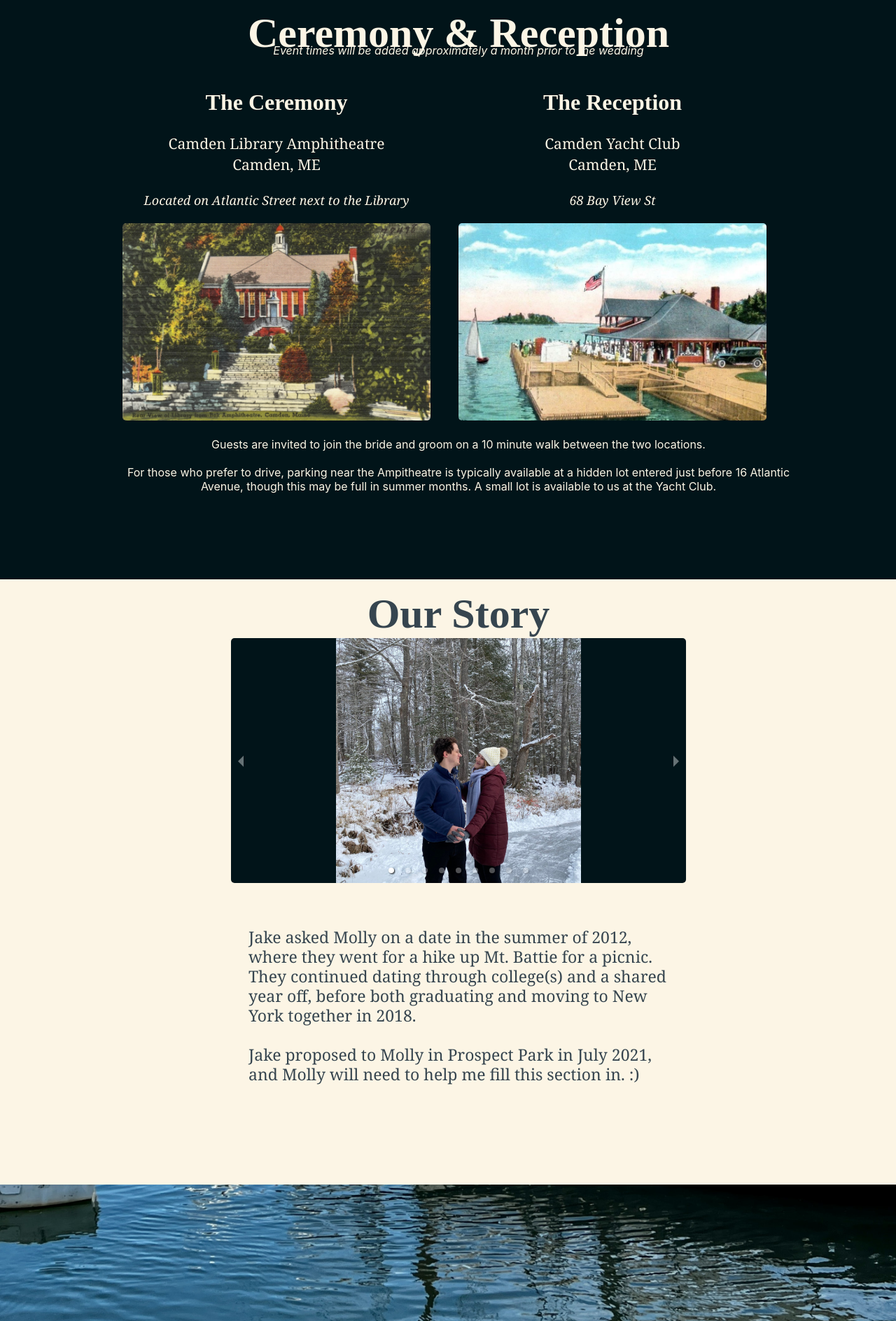
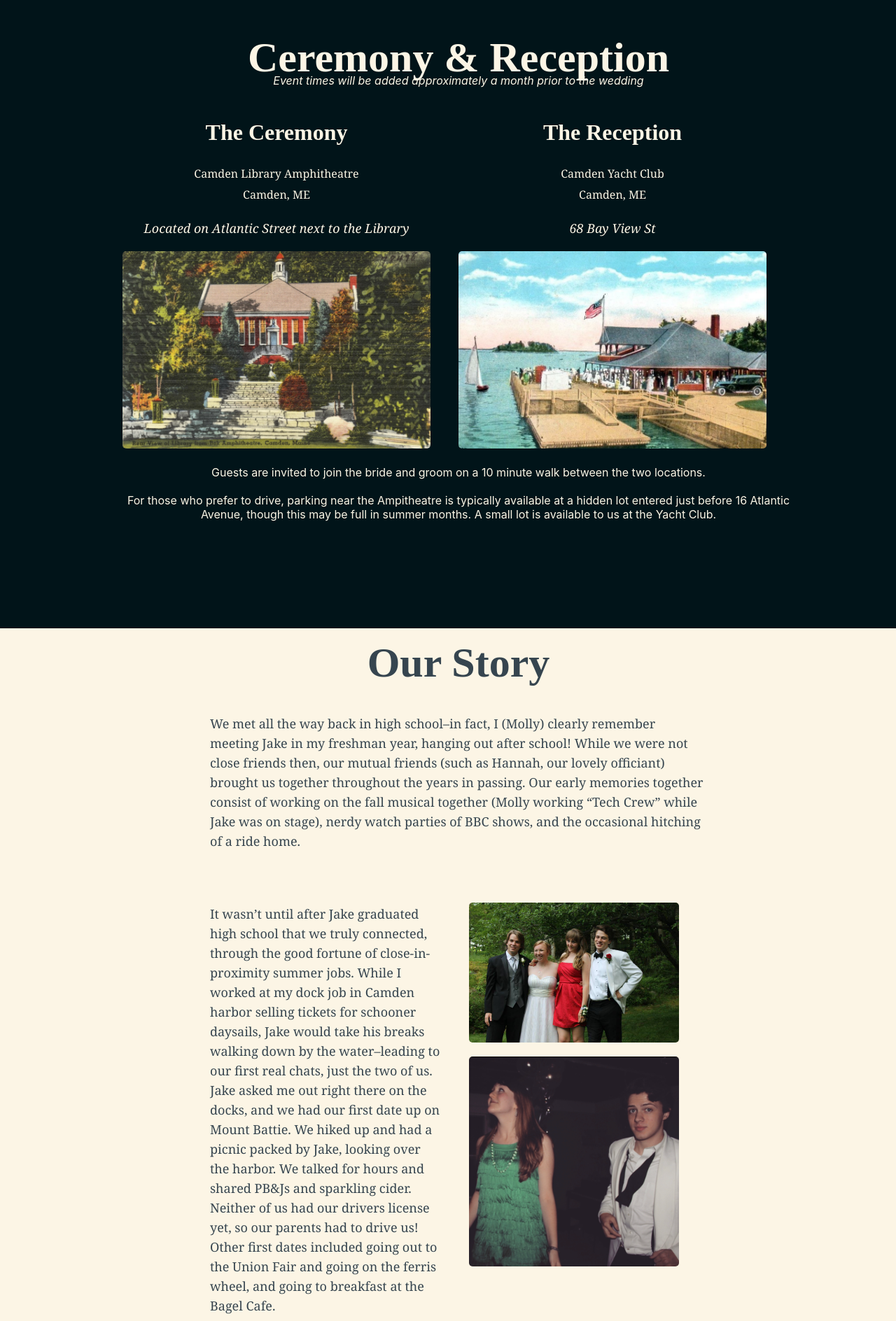
Before and after one commit to klingj3/wedding-site, a React (Create React App) app in the folder web-ui/: page / in a window 1280 px wide. Shown: the part 832-2720 px from the top of the page at 70% size. Built offline with nearby package versions, Linux system fonts and the light colour scheme; a web font is replaced by a local one.

Commit message:
Molly's writing our story

```diff
--- a/web-ui/src/App.js
+++ b/web-ui/src/App.js
@@ -12,6 +12,7 @@ function App() {
       <LandingSection />
       <DayOfSection />
       <OurStorySection />
+      <TownInfoSection />
       <div style={{
         backgroundImage: `url('${imagePath}')`,
         backgroundPositionX: 'right',
@@ -22,7 +23,6 @@ function App() {
         height: '250px',
       }}>
       </div>
-      <TownInfoSection />
     </div>
   );
 }
--- a/web-ui/src/sections/DayOf.js
+++ b/web-ui/src/sections/DayOf.js
@@ -11,6 +11,9 @@ import styled from 'styled-components';
 
 const DayOfStyledSection = styled(DarkFittedSection)`
 
+    padding-top: 50px;
+    padding-bottom: 50px;
+
     & h3 {
         text-align: center;
         font-size: 32px;
@@ -21,7 +24,7 @@ const DayOfStyledSection = styled(DarkFittedSection)`
     }
 
     p {
-        font-size: 21px;
+        font-size: 16px;
         line-height: 30px;
         text-align: center;
     }
@@ -38,7 +41,7 @@ const yachtpath = require("../static/img/camden-yacht-club.jpg");
 export const DayOfSection = () => {
     return (<DayOfStyledSection id={"ceremony"}>
             <SectionHeader>Ceremony & Reception</SectionHeader>
-        <div style={{fontStyle: 'italic', marginTop: '-20px'}}> Event times will be added approximately a month prior to the wedding </div>
+            <div style={{fontStyle: 'italic', marginTop: '-12px'}}> Event times will be added approximately a month prior to the wedding </div>
             <InnerSection>
                 <ColumnContainer>
                     <Column>
--- a/web-ui/src/sections/OurStory.js
+++ b/web-ui/src/sections/OurStory.js
@@ -13,6 +13,15 @@ import React, { Component } from 'react';
 import "react-responsive-carousel/lib/styles/carousel.min.css"; // requires a loader
 import { Carousel } from 'react-responsive-carousel';
 
+const LimitedCol = styled(Column)`
+    width: auto;
+`;
+
+const ImageBoxSmall = styled(ImageBox)`
+    width: 300px;
+    height: auto;
+    margin-top: 1em;
+`;
 
 class DemoCarousel extends Component {
     render() {
@@ -26,18 +35,6 @@ class DemoCarousel extends Component {
             >
                 <div>
                     <img style={{height: '350px', width: 'auto'}} src={require("../static/img/carousel/09.jpg")} />
-                </div>
-                <div>
-                    <img style={{height: '350px', width: 'auto'}} src={require("../static/img/carousel/01.jpg")} />
-                </div>
-                <div>
-                    <img style={{height: '350px', width: 'auto'}} src={require("../static/img/carousel/02.jpg")} />
-                </div>
-                <div>
-                    <img style={{height: '350px', width: 'auto'}} src={require("../static/img/carousel/03.jpg")} />
-                </div>
-                <div>
-                    <img style={{height: '350px', width: 'auto'}} src={require("../static/img/carousel/04.jpg")} />
                 </div>
                 <div>
                     <img style={{height: '350px', width: 'auto'}} src={require("../static/img/carousel/05.jpg")} />
@@ -68,7 +65,7 @@ const OurStoryStyledSection = styled(FittedSection)`
 
 
     & p {
-        font-size: 23px;
+        font-size: 18px;
         line-height: 28px;
     }
 
@@ -81,20 +78,44 @@ const OurStoryStyledSection = styled(FittedSection)`
 export const OurStorySection = () => {
     return (<OurStoryStyledSection id={"ourStory"}>
         <SectionHeader>Our Story</SectionHeader>
-        <InnerSection>
+        <InnerSection  style={{maxWidth: '750px', textAlign: 'left', marginLeft: 'auto', marginRight: 'auto'}}>
+            <ColumnContainer style={{maxWidth: '100%'}}>
+                    <p>
+
+                We met all the way back in high school–in fact, I (Molly) clearly remember meeting Jake in my freshman year, hanging out after school! While we were not close friends then, our mutual friends (such as Hannah, our lovely officiant) brought us together throughout the years in passing. Our early memories together consist of working on the fall musical together (Molly working “Tech Crew” while Jake was on stage), nerdy watch parties of BBC shows, and the occasional hitching of a ride home.
+                    </p>            </ColumnContainer>
+            <ColumnContainer style={{maxWidth: '100%'}}>
+                <LimitedCol>
+                    <p>
+                    It wasn’t until after Jake graduated high school that we truly connected, through the good fortune of close-in-proximity summer jobs. While I worked at my dock job in Camden harbor selling tickets for schooner daysails, Jake would take his breaks walking down by the water–leading to our first real chats, just the two of us. Jake asked me out right there on the docks, and we had our first date up on Mount Battie. We hiked up and had a picnic packed by Jake, looking over the harbor. We talked for hours and shared PB&Js and sparkling cider. Neither of us had our drivers license yet, so our parents had to drive us! Other first dates included going out to the Union Fair and going on the ferris wheel, and going to breakfast at the Bagel Cafe.
+                    </p>
+
+                </LimitedCol>
+                <LimitedCol>
+                    <ImageBoxSmall src={require("../static/img/carousel/02.jpg")} />
+                    <ImageBoxSmall src={require("../static/img/carousel/01.jpg")} />
+                </LimitedCol>
+            </ColumnContainer>
+            <ColumnContainer style={{maxWidth: '100%'}}>
+                <LimitedCol>
+                    <ImageBoxSmall src={require("../static/img/carousel/03.jpg")} />
+                </LimitedCol>
+                <LimitedCol>
+                    <p>
+                    Jake and I stayed together through college, each pursuing our interests and staying in touch with lots of texting, calls, and visits. We loved our summers at home together. Finally, we both graduated in 2018, and moved to NYC! Here we have found a beautiful neighborhood community that we love, new friends, and many new experiences.
+                    </p>
+                </LimitedCol>
+            </ColumnContainer>
+            <ColumnContainer style={{maxWidth: '100%'}}>
+                <LimitedCol>
+                    <p>
+                In our nearly 11 years together we have experienced so much – it’s been a gift to experience the ups-and-downs of life alongside one another, learning and growing all the while. We’re so excited for all that’s to come!
+                    </p>
+                </LimitedCol>
+            </ColumnContainer>
             <DemoCarousel />
+        <div>
+        </div>
         </InnerSection>
-        <div>
-            <br />
-            <br />
-            <p style={{maxWidth: '600px', textAlign: 'left', marginLeft: 'auto', marginRight: 'auto'}}>
-                Jake asked Molly on a date in the summer of 2012, where they went for a hike up Mt. Battie for a picnic.
-                They continued dating through college(s) and a shared year off, before both graduating and moving to
-                New York together in 2018.
-                <br />
-                <br />
-                Jake proposed to Molly in Prospect Park in July 2021, and Molly will need to help me fill this section in. :)
-            </p>
-        </div>
     </OurStoryStyledSection>)
 };
--- a/web-ui/src/sections/TownInfo.js
+++ b/web-ui/src/sections/TownInfo.js
@@ -4,7 +4,7 @@ import {
     ImageBox,
     SectionHeader,
     FittedSection,
-    InnerSection
+    InnerSection, DarkFittedSection
 } from "../shared/shared-elements";
 import styled from 'styled-components';
 
@@ -19,7 +19,9 @@ const PriceText = styled.span`
 const imagePath = require("../static/img/camden-harbor.jpg");
 
 export const TownInfoSection = () => {
-    return <FittedSection>
+    return (
+    <div>
+        <DarkFittedSection>
             <SectionHeader id="location">The Location</SectionHeader>
             <InnerSection>
                 <ImageBox src={imagePath} style={{width: '100%', objectFit: 'cover', objectPosition: 'top'}}/>
@@ -37,6 +39,10 @@ export const TownInfoSection = () => {
                         that this beautiful area has to offer!
                     </p>
                 </div>
+            </InnerSection>
+        </DarkFittedSection>
+        <FittedSection>
+            <InnerSection>
                 <ColumnContainer>
                     <Column>
                         <h3>Accommodations</h3>
@@ -142,4 +148,5 @@ export const TownInfoSection = () => {
                 </ColumnContainer>
             </InnerSection>
         </FittedSection>
+    </div>)
 };
```
Lines whose indentation alone changed are shown as unchanged.
